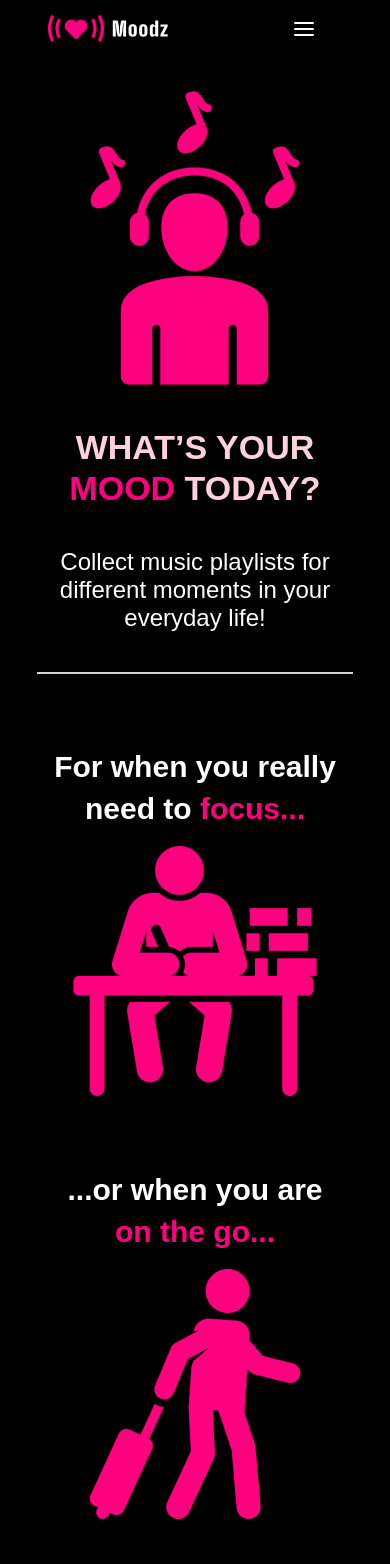
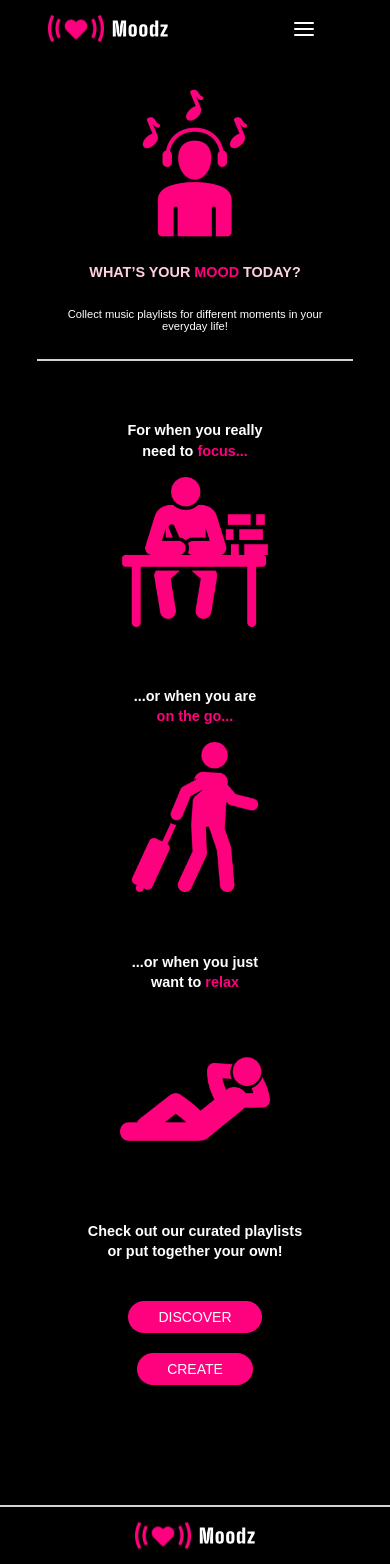
Before and after one commit to vijayanatarajan-coder/moodz, a React (Create React App) app: page / in a window 390 px wide. Shown: the top 1564 px of the page. Built offline with nearby package versions, Linux system fonts and the light colour scheme.

Commit message:
fixed resp.mobile to Zahras sections

```diff
--- a/src/Components/Button/Button.css
+++ b/src/Components/Button/Button.css
@@ -10,3 +10,11 @@
   cursor: pointer;
   border: none;
 }
+
+@media (max-width: 768px) {
+  .primaryButton {
+    font-size: var(--fs-100);
+    padding: 8px 30px;
+    border-radius: 30px;
+  }
+}
--- a/src/Components/Hero/Hero.css
+++ b/src/Components/Hero/Hero.css
@@ -3,7 +3,7 @@
   font-weight: var(--fw-h1-h2);
   line-height: 1.2;
   margin-bottom: 1rem;
-    color:var(--clr-h1);
+  color: var(--clr-h1);
   font-family: var(--ff-regular);
 }
 
@@ -14,6 +14,15 @@
 }
 
 @media (max-width: 768px) {
+  .h1 {
+    font-size: 0.9rem;
+    font-weight: var(--fw-h1-h2);
+    line-height: 1.2;
+    margin-bottom: 1rem;
+    color: var(--clr-h1);
+    font-family: var(--ff-regular);
+  }
+
   #homeSection1-content {
     padding-top: 5%;
     padding-bottom: 5%;
--- a/src/Components/MoodExample/Mood.css
+++ b/src/Components/MoodExample/Mood.css
@@ -11,15 +11,34 @@
   font-weight: var(--fw-h1-h2);
   line-height: 1.4;
   margin-bottom: 1rem;
-    color:var(--clr-text);
+  color: var(--clr-text);
   font-family: var(--ff-regular);
+}
+
+.homeSection img {
+  width: 250px;
+  height: 250px;
 }
 
 @media (max-width: 768px) {
   .reverseInMobile {
     flex-direction: column-reverse;
   }
-    .homeSection{
+  .homeSection {
     margin-bottom: 15%;
   }
+
+  .h2 {
+    font-size: 0.9rem;
   }
+
+  .homeSection img {
+    width: 150px;
+    height: 150px;
+  }
+
+  .description {
+    font-size: 0.7rem;
+    font-style: normal;
+  }
+}
--- a/src/Components/MoodExample/Mood.jsx
+++ b/src/Components/MoodExample/Mood.jsx
@@ -13,7 +13,7 @@ const Mood = () => {
           <br />
           need to <span className="focus">focus...</span>
         </h2>
-        <img src={working} alt="" width={"250px"} height={"250px"} />
+        <img src={working} alt="" />
       </div>
       {/* Section 3 */}
       <div className="homeSection alignCenter reverseInMobile">
--- a/src/Pages/Home/Home.css
+++ b/src/Pages/Home/Home.css
@@ -48,6 +48,7 @@
     justify-content: center;
     align-items: center;
   }
+
   #buttonsContainer {
     flex-direction: column;
     gap: 20px;
```
Lines whose indentation alone changed are shown as unchanged.
